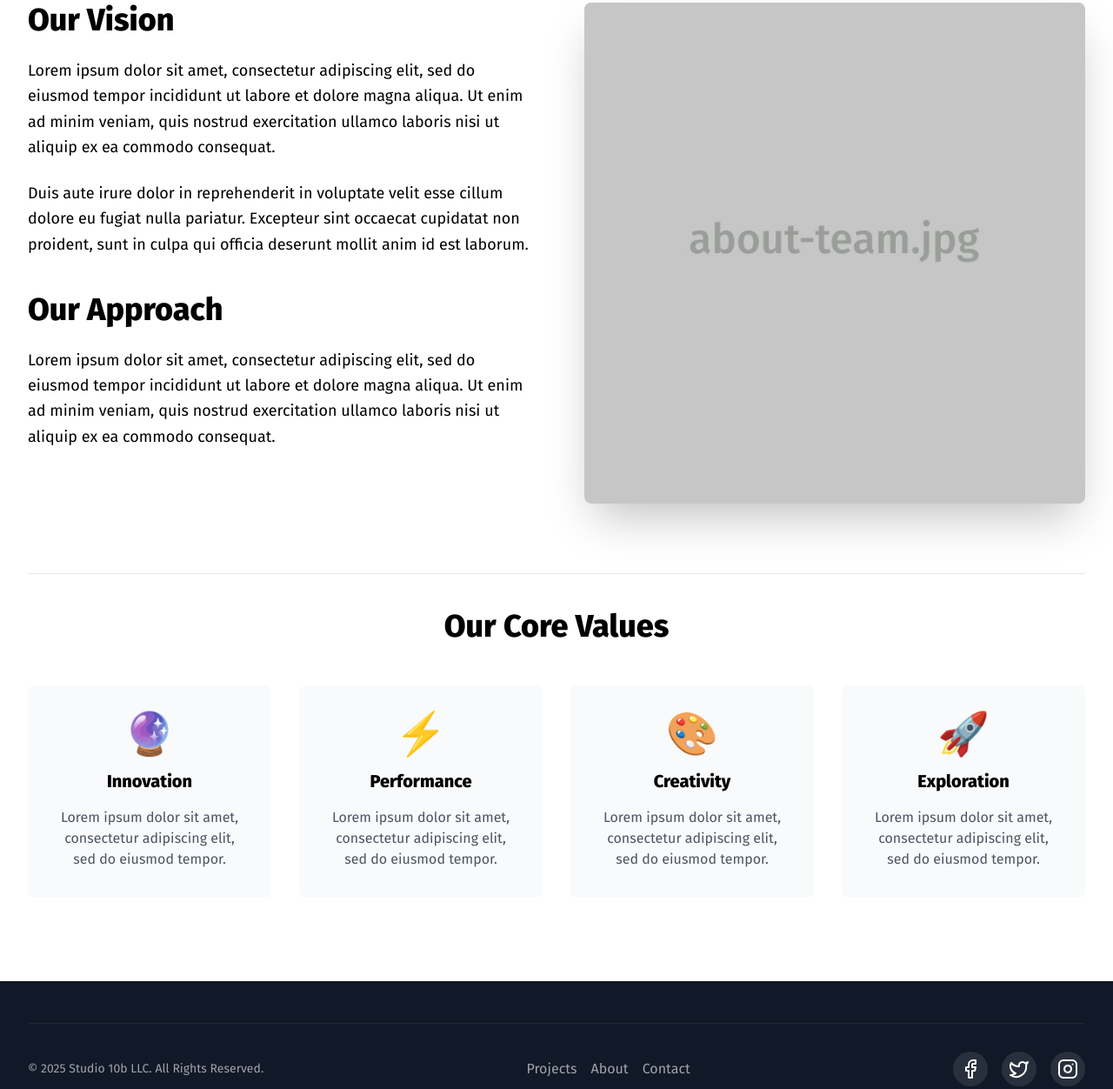
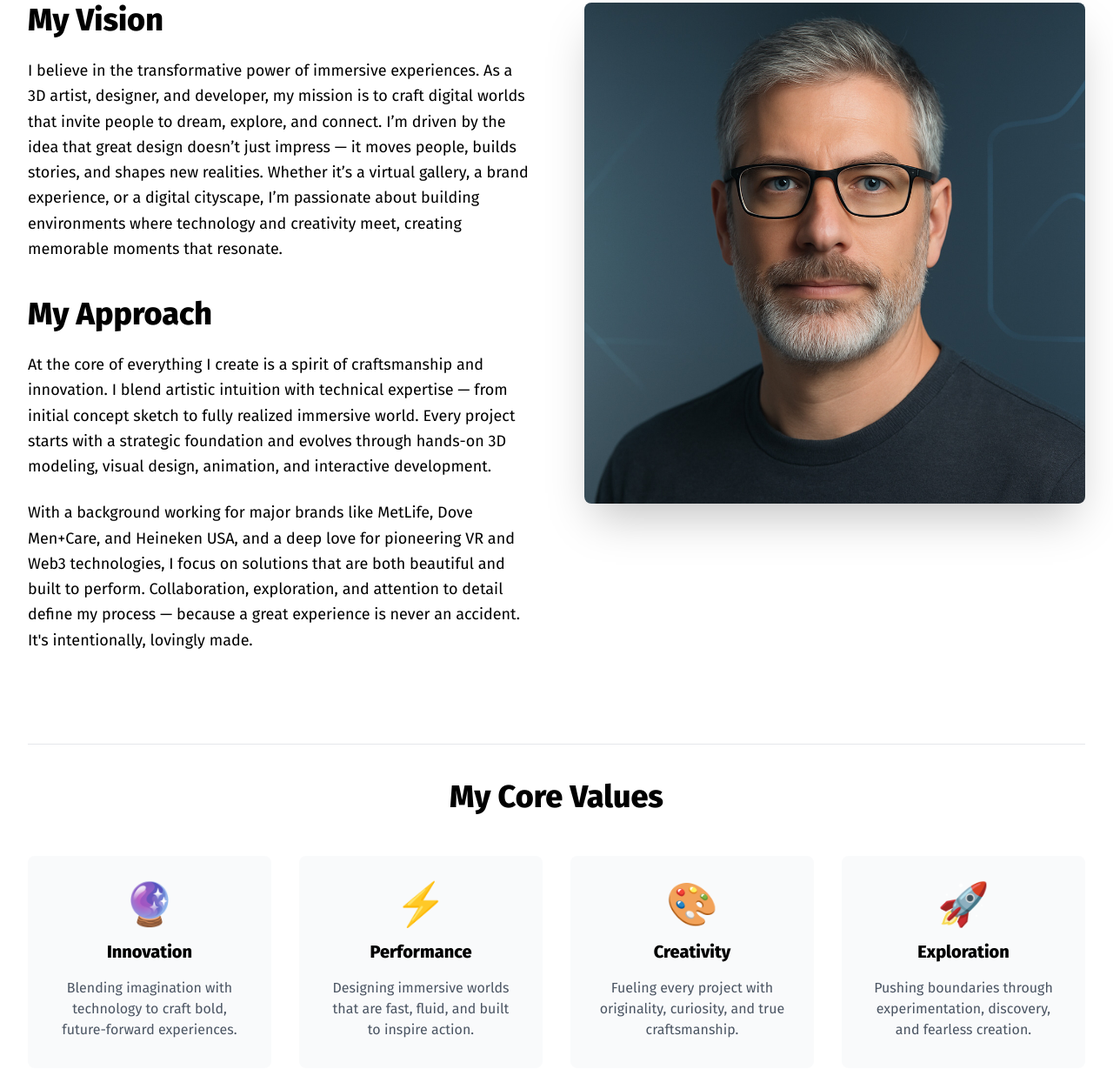
Before and after one commit to 3Dean/studio10bwebsite2025, an Astro site: page /about in a window 1280 px wide. Shown: the part 693-1945 px from the top of the page at 87% size. Built offline with nearby package versions, Linux system fonts and the light colour scheme; Astro itself is replaced by a stand-in of ours.

Commit message:
About section

```diff
--- a/src/pages/about.astro
+++ b/src/pages/about.astro
@@ -1,31 +1,54 @@
 ---
-import MainLayout from '../layouts/MainLayout.astro';
-import Hero from '../components/HeroAbout.astro';
+import MainLayout from "../layouts/MainLayout.astro";
+import Hero from "../components/HeroAbout.astro";
 ---
 
 <MainLayout title="About Us - Studio 10b">
   <Hero
     title="About Studio 10b"
     subtitle="Crafting Immersive Virtual Environments Since 2020"
-    backgroundImage="/images/about-bg.jpg"
+    backgroundImage="/images/headerimage_about.jpg"
   />
 
   <section class="py-24">
     <div class="container mx-auto px-4 md:px-8 max-w-screen-xl">
       <div class="grid md:grid-cols-2 gap-16 mb-20">
         <div>
-          <h2 class="text-3xl md:text-4xl font-bold mb-6">Our Vision</h2>
-          <p class="text-lg mb-6 leading-relaxed">Lorem ipsum dolor sit amet, consectetur adipiscing elit, sed do eiusmod tempor incididunt ut labore et dolore magna aliqua. Ut enim ad minim veniam, quis nostrud exercitation ullamco laboris nisi ut aliquip ex ea commodo consequat.</p>
+          <h2 class="text-3xl md:text-4xl font-bold mb-6">My Vision</h2>
+          <p class="text-lg mb-6 leading-relaxed">
+            I believe in the transformative power of immersive experiences. As a
+            3D artist, designer, and developer, my mission is to craft digital
+            worlds that invite people to dream, explore, and connect. I’m driven
+            by the idea that great design doesn’t just impress — it moves
+            people, builds stories, and shapes new realities. Whether it’s a
+            virtual gallery, a brand experience, or a digital cityscape, I’m
+            passionate about building environments where technology and
+            creativity meet, creating memorable moments that resonate.
+          </p>
 
-          <p class="text-lg mb-6 leading-relaxed">Duis aute irure dolor in reprehenderit in voluptate velit esse cillum dolore eu fugiat nulla pariatur. Excepteur sint occaecat cupidatat non proident, sunt in culpa qui officia deserunt mollit anim id est laborum.</p>
+          <h2 class="text-3xl md:text-4xl font-bold mt-10 mb-6">My Approach</h2>
+          <p class="text-lg mb-6 leading-relaxed">
+            At the core of everything I create is a spirit of craftsmanship and
+            innovation. I blend artistic intuition with technical expertise —
+            from initial concept sketch to fully realized immersive world. Every
+            project starts with a strategic foundation and evolves through
+            hands-on 3D modeling, visual design, animation, and interactive
+            development.
+          </p>
 
-          <h2 class="text-3xl md:text-4xl font-bold mt-10 mb-6">Our Approach</h2>
-          <p class="text-lg leading-relaxed">Lorem ipsum dolor sit amet, consectetur adipiscing elit, sed do eiusmod tempor incididunt ut labore et dolore magna aliqua. Ut enim ad minim veniam, quis nostrud exercitation ullamco laboris nisi ut aliquip ex ea commodo consequat.</p>
+          <p class="text-lg mb-6 leading-relaxed">
+            With a background working for major brands like MetLife, Dove
+            Men+Care, and Heineken USA, and a deep love for pioneering VR and
+            Web3 technologies, I focus on solutions that are both beautiful and
+            built to perform. Collaboration, exploration, and attention to
+            detail define my process — because a great experience is never an
+            accident. It's intentionally, lovingly made.
+          </p>
         </div>
 
         <div class="order-first md:order-last">
           <img
-            src="/images/about-team.jpg"
+            src="/images/me.jpg"
             alt="Studio 10b Team"
             class="w-full h-auto rounded-lg shadow-2xl"
           />
@@ -33,31 +56,53 @@ import Hero from '../components/HeroAbout.astro';
       </div>
 
       <div class="pt-10 border-t border-gray-200">
-        <h2 class="text-3xl md:text-4xl font-bold mb-12 text-center">Our Core Values</h2>
+        <h2 class="text-3xl md:text-4xl font-bold mb-12 text-center">
+          My Core Values
+        </h2>
 
         <div class="grid grid-cols-1 md:grid-cols-2 lg:grid-cols-4 gap-8">
-          <div class="bg-gray-50 rounded-lg p-8 text-center transition-all duration-300 hover:-translate-y-2 hover:shadow-lg">
+          <div
+            class="bg-gray-50 rounded-lg p-8 text-center transition-all duration-300 hover:-translate-y-2 hover:shadow-lg"
+          >
             <div class="text-5xl mb-4">🔮</div>
             <h3 class="text-xl font-semibold mb-4">Innovation</h3>
-            <p class="text-gray-600">Lorem ipsum dolor sit amet, consectetur adipiscing elit, sed do eiusmod tempor.</p>
+            <p class="text-gray-600">
+              Blending imagination with technology to craft bold, future-forward
+              experiences.
+            </p>
           </div>
 
-          <div class="bg-gray-50 rounded-lg p-8 text-center transition-all duration-300 hover:-translate-y-2 hover:shadow-lg">
+          <div
+            class="bg-gray-50 rounded-lg p-8 text-center transition-all duration-300 hover:-translate-y-2 hover:shadow-lg"
+          >
             <div class="text-5xl mb-4">⚡</div>
             <h3 class="text-xl font-semibold mb-4">Performance</h3>
-            <p class="text-gray-600">Lorem ipsum dolor sit amet, consectetur adipiscing elit, sed do eiusmod tempor.</p>
+            <p class="text-gray-600">
+              Designing immersive worlds that are fast, fluid, and built to
+              inspire action.
+            </p>
           </div>
 
-          <div class="bg-gray-50 rounded-lg p-8 text-center transition-all duration-300 hover:-translate-y-2 hover:shadow-lg">
+          <div
+            class="bg-gray-50 rounded-lg p-8 text-center transition-all duration-300 hover:-translate-y-2 hover:shadow-lg"
+          >
             <div class="text-5xl mb-4">🎨</div>
             <h3 class="text-xl font-semibold mb-4">Creativity</h3>
-            <p class="text-gray-600">Lorem ipsum dolor sit amet, consectetur adipiscing elit, sed do eiusmod tempor.</p>
+            <p class="text-gray-600">
+              Fueling every project with originality, curiosity, and true
+              craftsmanship.
+            </p>
           </div>
 
-          <div class="bg-gray-50 rounded-lg p-8 text-center transition-all duration-300 hover:-translate-y-2 hover:shadow-lg">
+          <div
+            class="bg-gray-50 rounded-lg p-8 text-center transition-all duration-300 hover:-translate-y-2 hover:shadow-lg"
+          >
             <div class="text-5xl mb-4">🚀</div>
             <h3 class="text-xl font-semibold mb-4">Exploration</h3>
-            <p class="text-gray-600">Lorem ipsum dolor sit amet, consectetur adipiscing elit, sed do eiusmod tempor.</p>
+            <p class="text-gray-600">
+              Pushing boundaries through experimentation, discovery, and
+              fearless creation.
+            </p>
           </div>
         </div>
       </div>
```
Also changed, not shown: public/images/headerimage_about.jpg (added), public/images/me.jpg (added).
